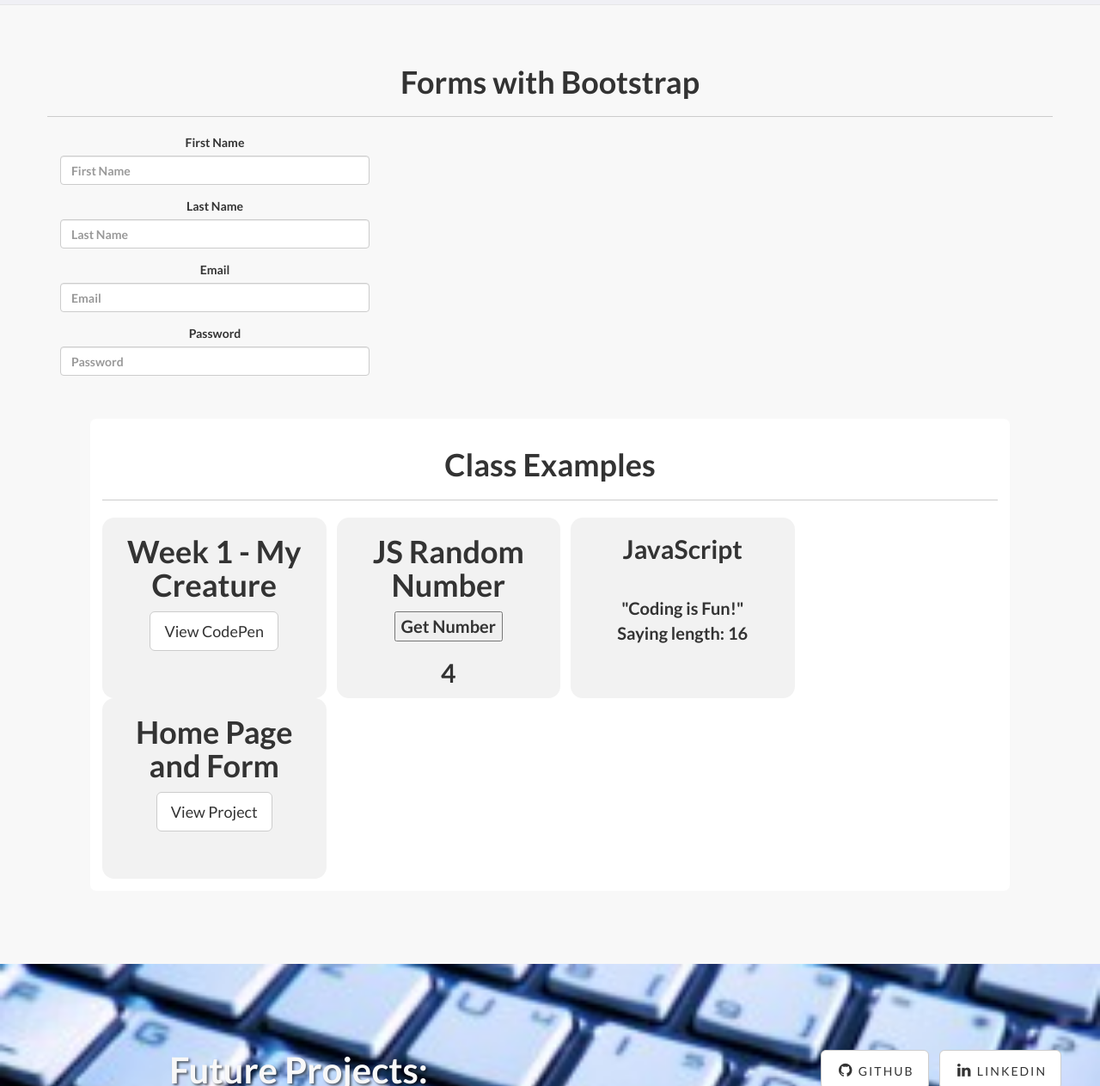
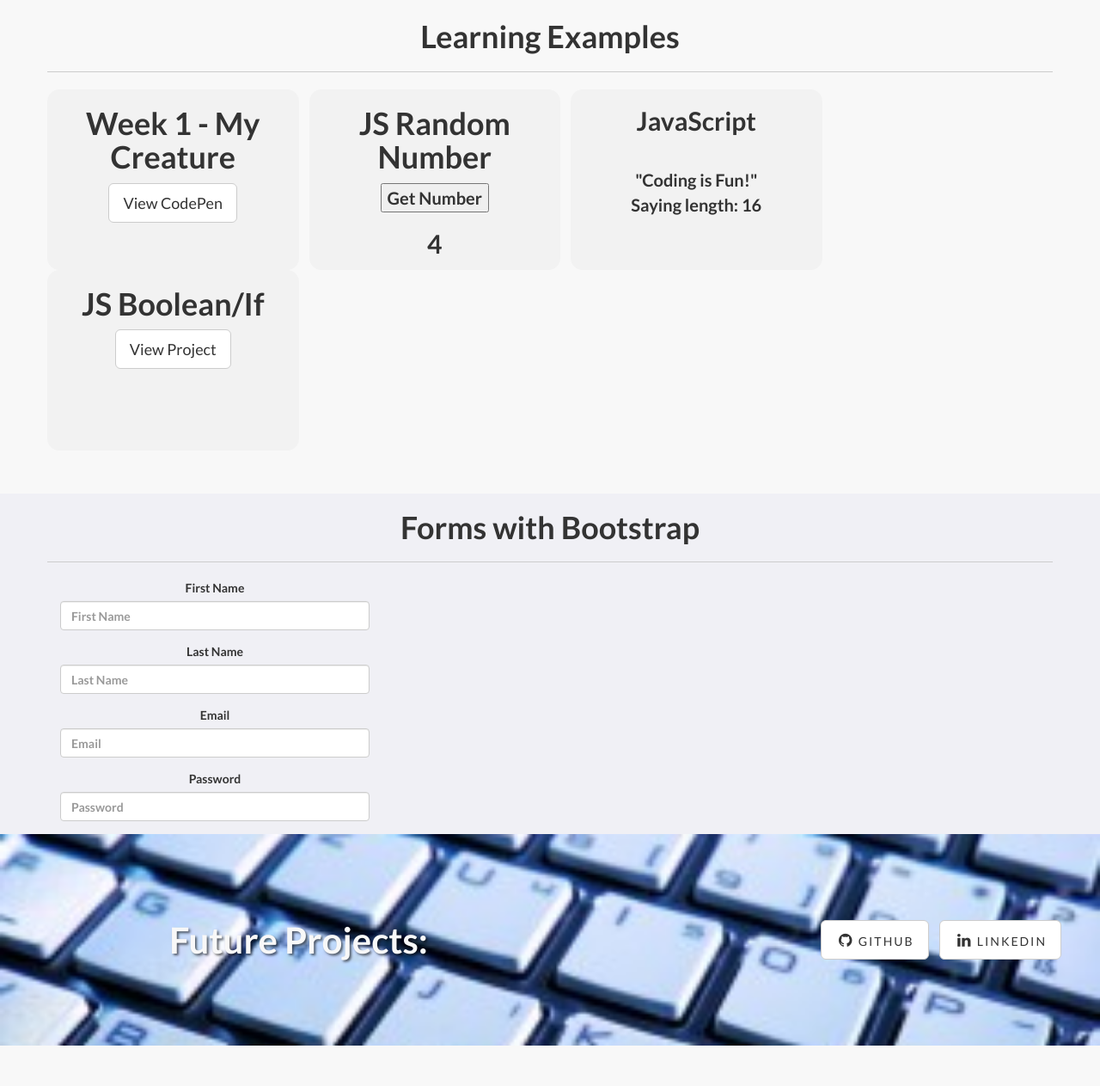
Before and after one commit to devreid16/devreid16.github.io, a plain HTML site: page index.html in a window 1280 px wide. Shown: the part 2175-3438 px from the top of the page at 86% size. Drawn offline with Linux system fonts and the light colour scheme.

Commit message:
modified html

```diff
--- a/index.html
+++ b/index.html
@@ -122,11 +122,11 @@
                 <div class="thumbnail">
                     <div class="img2">
                         <a href="#" class="thumbnail">
-                            <img src="assets/images/kickboxing.jpg" alt="...">
+                            <img src="assets/images/puzzle.jpg" alt="...">
                         </a>
                     </div>
                         <div class="caption">
-                            <h3>I have fun doing kickboxing.  Not the UFC kind, the Tae Bo Kind.</h3>
+                            <h3>I like to solve problems</h3>
                         </div>
                  </div>
             </div>
@@ -138,7 +138,7 @@
                         </a>
                     </div>
                         <div class="caption">
-                            <h3>I like reading</h3>
+                            <h3>I enjoy reading</h3>
                         </div>
                  </div>
             </div>
@@ -152,9 +152,7 @@
     <!-- /.content-section-a -->
 
     <div class="content-section-b">
-
         <div class="container">
-
             <div class="row">
                 <h1 style="text-color: navy">My Hopes for this Class</h1>
             <hr>
@@ -194,8 +192,44 @@
     <!-- /.content-section-b -->
 
     <div class="content-section-a">
+        <!-- /.container -->
 
         <div class="container">
+            <div class="row">
+                <h1>Learning Examples</h1>
+                 <hr>
+                <div class="col-md-3 inner-message">
+                    <div id="message">
+                      <!--  <img class="img-responsive img-border img-full" src="img/ocean2.jpg" alt="">  -->
+                        <h1>Week 1 - My Creature</h1>
+                         <a href="https://codepen.io/angreid/pen/jrBMPo" class="btn btn-default btn-lg">View CodePen</a>
+                    </div>
+                </div>
+                <div class="col-md-3 inner-message">
+                    <div id="info">
+                        <h1></h1>
+                            <h2></h2>
+                    </div>
+                </div>
+                <div class="col-md-3 inner-message">
+                    <div id="messageInABottle"></div>
+                        <h1></h1>
+                </div>
+                <div class="col-md-3 inner-message">
+                    <div>
+                        <h1>JS Boolean/If</h1>
+                         <a href="https://repl.it/Ca6i" class="btn btn-default btn-lg">View Project</a>
+                    </div>
+                </div>
+            </div>
+        </div>
+
+    </div>
+    <!-- /.content-section-a -->
+
+    <!--Container Form -->
+
+    <div class="container">
 
             <div class="row">
                 <h1>Forms with Bootstrap</h1>
@@ -223,40 +257,8 @@
             </div>
 
         </div>
-        <!-- /.container -->
 
-        <div class="container">
-
-            <div class="row content">
-            <h1>Class Examples</h1>
-            <hr>
-                <div class="col-md-3 inner-message">
-                    <div id="message">
-                      <!--  <img class="img-responsive img-border img-full" src="img/ocean2.jpg" alt="">  -->
-                        <h1>Week 1 - My Creature</h1>
-                         <a href="https://codepen.io/angreid/pen/jrBMPo" class="btn btn-default btn-lg">View CodePen</a>
-                    </div>
-                </div>
-                <div class="col-md-3 inner-message">
-                    <div id="info">
-                        <h1>JavaScript - Random Number</h1>
-                            <h2></h2>
-                    </div>
-                </div>
-                <div class="col-md-3 inner-message">
-                    <div id="messageInABottle"></div>
-                </div>
-                <div class="col-md-3 inner-message">
-                    <div id="message">
-                        <h1>Home Page and Form</h1>
-                         <a href="projectOne/lankey.html" class="btn btn-default btn-lg">View Project</a>
-                    </div>
-                </div>
-            </div>
-        </div>
-
-    </div>
-    <!-- /.content-section-a -->
+    <!-- Content section a -->
 
 	<a  name="contact"></a>
     <div class="banner">
```
